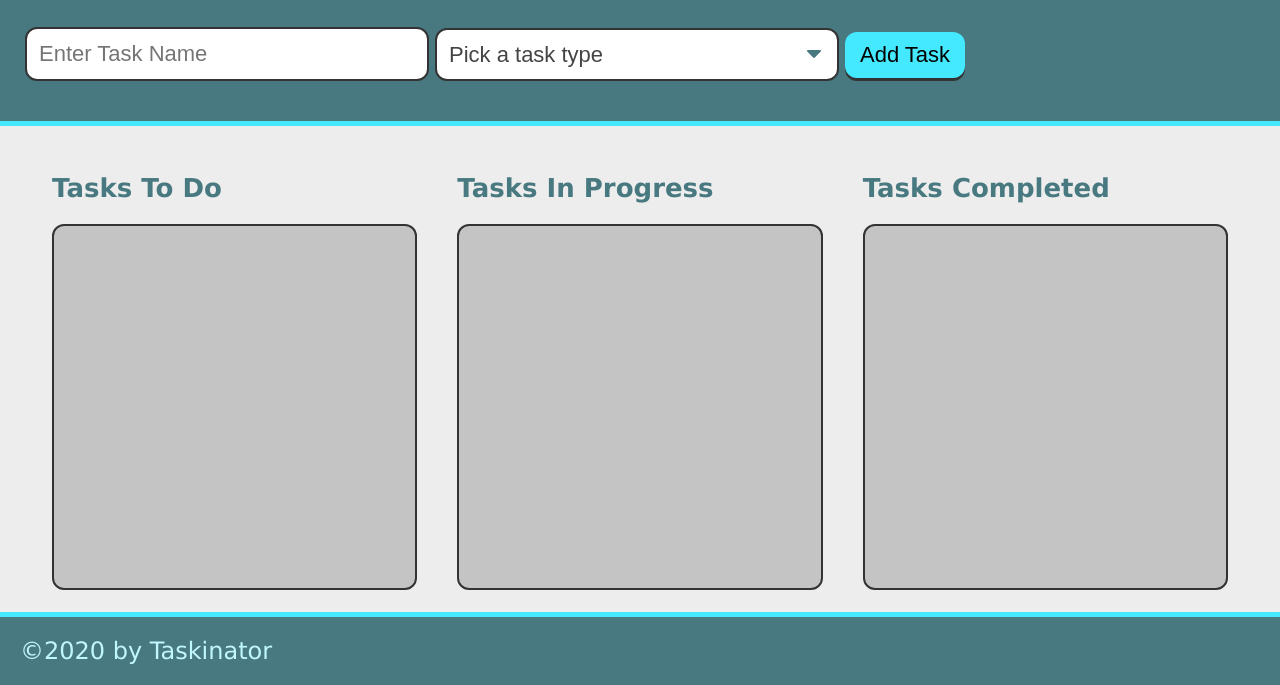
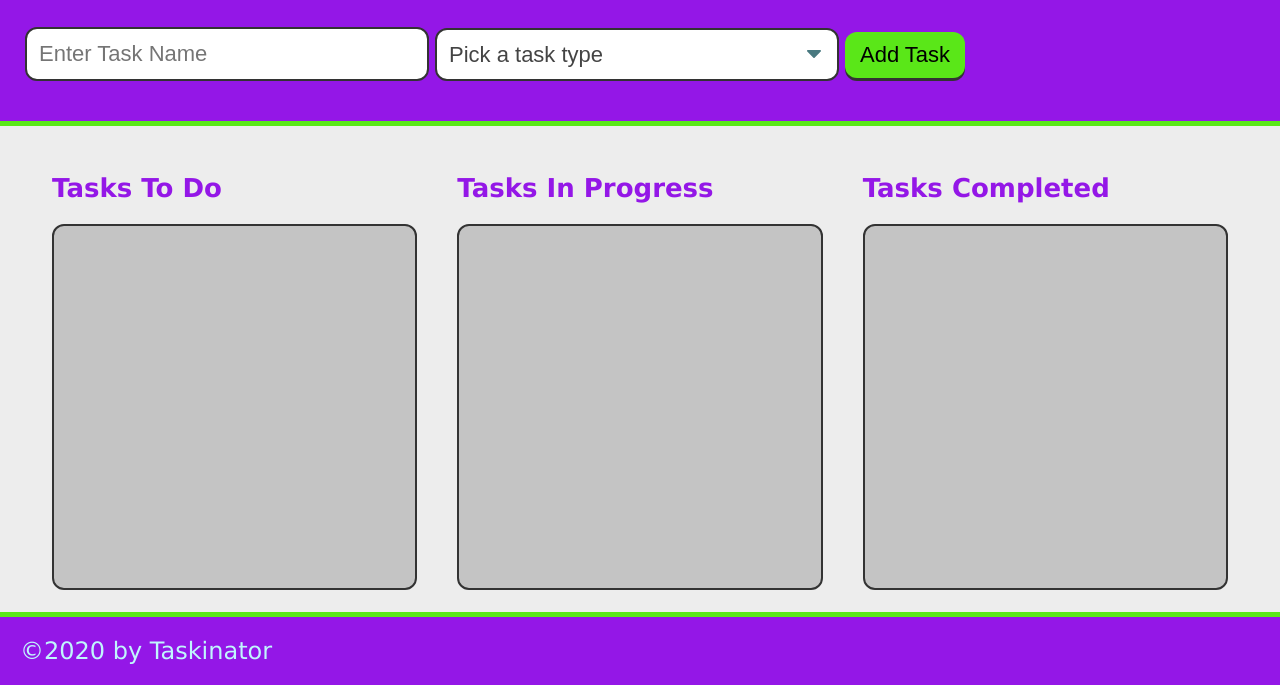
Before and after one commit to GaliciaRogelio/taskinator, a plain HTML site: page index.html in a window 1280 px wide. Shown: the part 115-800 px from the top of the page. Drawn offline with Linux system fonts and the light colour scheme.

Commit message:
added Readme

```diff
--- a/assets/css/style.css
+++ b/assets/css/style.css
@@ -3,8 +3,8 @@
   }
 
   :root {
-    --primary: #44e9ff;
-    --secondary: #497980;
+    --primary: #5ae718;
+    --secondary: #9417e7;
     --tertiary: rgb(192, 246, 253);
     --grey: #333;
     font-size: 62.5%;
```
Also changed, not shown: 1 other file.
